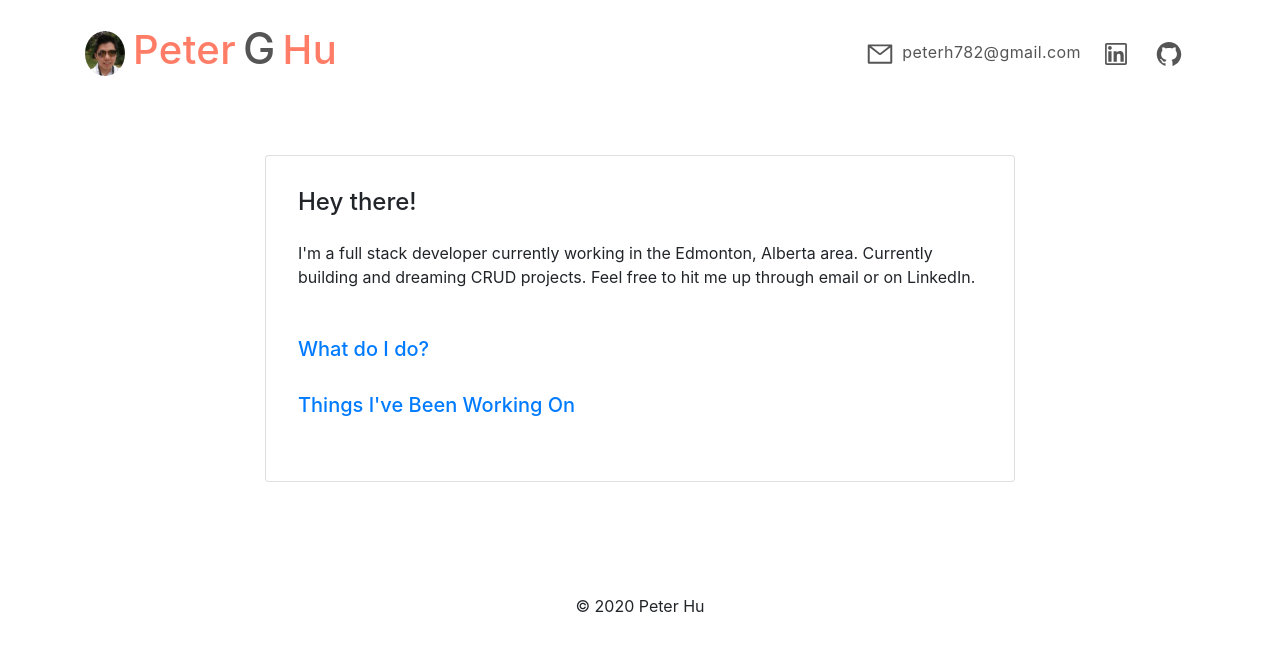
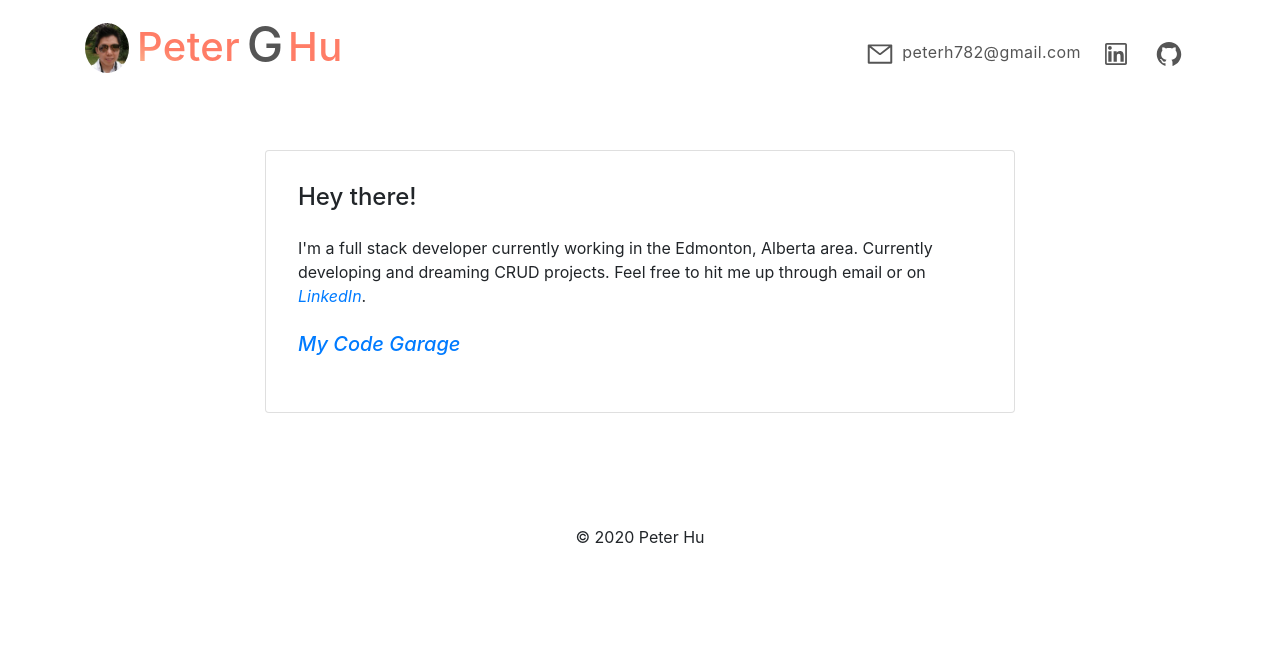
Before and after one commit to pghu782/peterhu.dev, a Gatsby site: page / in a window 1280 px wide. Built offline with nearby package versions, Linux system fonts and the light colour scheme; Gatsby itself is replaced by a stand-in of ours.

Commit message:
update styles

```diff
--- a/gatsby-config.js
+++ b/gatsby-config.js
@@ -24,7 +24,7 @@ module.exports = {
         background_color: `#663399`,
         theme_color: `#663399`,
         display: `minimal-ui`,
-        //icon: `src/images/gatsby-icon.png`, // This path is relative to the root of the site.
+        icon: `src/images/profile_square.jpg`, // This path is relative to the root of the site.
       },
     },
     `gatsby-plugin-sass`,
--- a/src/components/header.js
+++ b/src/components/Header/Header.js
@@ -6,12 +6,12 @@ import {
   AiOutlineLinkedin,
   AiOutlineGithub,
 } from "react-icons/ai"
-import headshot from "../images/headshot_small.jpg"
+import headshot from "../../images/headshot_small.jpg"
 import Image from "react-bootstrap/Image"
-import Burger from "./burger/burger"
-import MobileMenu from "./mobile-menu/mobile-menu"
-import { Desktop, Mobile } from "./media-query/media-query"
-import { useOnClickOutside } from "../utils/hooks"
+import Burger from "../Burger/Burger"
+import MobileMenu from "../MobileMenu/MobileMenu"
+import { Desktop, Mobile } from "../MediaQueries/MediaQueries"
+import { useOnClickOutside } from "../../utils/Hooks"
 
 const Header = ({ siteTitle }) => {
   const [open, setOpen] = useState(false)
@@ -27,16 +27,22 @@ const Header = ({ siteTitle }) => {
     <header>
       <div className="container d-flex justify-content-between">
         <Link to="/">
-          <h1>
-            <Image src={headshot} roundedCircle width="40px" />
-            <span className="header-left__text--orange ml-2">Peter</span>
-            <span className="header-left__text--black-enlarged"> G </span>
-            <span className="header-left__text--orange">Hu</span>
+          <div className="d-flex">
+            <Image src={headshot} roundedCircle className="header-headshot" />
+            <h1 className="header-left__text d-flex">
+              <span className="header-left__text--orange ml-2">
+                <span>Peter</span>
+                <span className="ml-5">Hu</span>
+              </span>
+              <span className="header-left__text--black-enlarged">G</span>
             </h1>
+          </div>
         </Link>
         {/* Side Bar - Desktop */}
         <Desktop>
-          <div className="pt-2 mr-2">
+          <div className="d-flex pt-2 mr-2">
+            <div className="header-email ml-1">
+              <a href="peterh782@gmail.com">
                 <button
                   type="button"
                   className="btn btn-circle"
@@ -44,9 +50,9 @@ const Header = ({ siteTitle }) => {
                 >
                   <AiOutlineMail />
                 </button>
-            <a href="peterh782@gmail.com" className="header-email ml-1">
-              peterh782@gmail.com
+                <span className="ml-1">peterh782@gmail.com</span>
               </a>
+            </div>
             <button
               type="button"
               className="btn btn-circle ml-2"
--- a/src/components/mobile-menu/mobile-menu.js
+++ b/src/components/MobileMenu/MobileMenu.js
@@ -1,11 +1,12 @@
 import React from "react"
 import { bool } from "prop-types"
-import "./mobile-menu.scss"
 import {
   AiOutlineMail,
   AiOutlineLinkedin,
   AiOutlineGithub,
 } from "react-icons/ai"
+
+import "./MobileMenu.scss"
 
 const MobileMenu = ({ open }) => {
   function openLink(url) {
--- a/src/components/mobile-menu/mobile-menu.scss
+++ b/src/components/MobileMenu/MobileMenu.scss
@@ -1,4 +1,4 @@
-@import "../layout.scss";
+@import "../Layout.scss";
 
 nav {
   display: flex;
--- a/src/components/burger/burger.js
+++ b/src/components/burger/burger.js
@@ -1,7 +1,7 @@
 import { bool, func } from "prop-types"
 import React from "react"
 
-import "./burger.scss"
+import "./Burger.scss"
 
 const Burger = ({ open, setOpen }) => (
   <button className="burger" open={open} onClick={() => setOpen(!open)}>
--- a/src/components/layout.js
+++ b/src/components/layout.js
@@ -2,8 +2,8 @@ import React from "react"
 import PropTypes from "prop-types"
 import { useStaticQuery, graphql } from "gatsby"
 
-import Header from "./header"
-import "./layout.scss" //TODO: maybe move to gatsby-browser
+import Header from "./Header/Header"
+import "./Layout.scss"
 
 const Layout = ({ children }) => {
   const data = useStaticQuery(graphql`
--- a/src/components/layout.scss
+++ b/src/components/layout.scss
@@ -68,13 +68,23 @@ header {
   }
 }
 
+.header-headshot {
+  width: 44px;
+  height: 50px;
+}
+
+.header-left__text {
+  position: relative;
+  line-height: 3rem;
+}
+
 .header-left__text--orange {
   color: $orange-theme;
 
   background-image: linear-gradient(
-    90deg,
+    25deg,
     $orange-theme 25%,
-    #fde071 37.5%,
+    #ffdaa2 37.5%,
     white,
     #f7e0ae 62.5%,
     $orange-theme 75%
@@ -89,21 +99,44 @@ header {
 
   &:hover {
     background-position: left center;
-    transition: background-position 2000ms ease-out;
+    transition: background-position 1000ms ease-out;
     color: white; //fallback
   }
 }
 
 .header-left__text--black-enlarged {
   color: $grey-theme;
-  font-size: 2.7rem;
-  margin-left: -5px;
-  margin-right: -5px;
+  font-size: 3.05rem;
+  position: absolute;
+  right: 3.7rem;
+  bottom: 2px;
 }
 
 .header-email {
-  text-decoration: none;
-  color: $grey-theme;
+  display: inline-block;
+
+  a {
+    text-decoration: none;
+    color: $grey-theme;
+  }
+
+  &:hover,
+  &:focus {
+    a {
+      color: $orange-theme;
+      transition: color 0.5s ease-in;
+    }
+
+    .btn-circle {
+      border-color: $orange-theme;
+      transition: border-color 0.5s ease-in;
+
+      svg {
+        fill: $orange-theme;
+        transition: fill 0.5s ease-in;
+      }
+    }
+  }
 }
 
 footer {
--- a/src/pages/404.js
+++ b/src/pages/404.js
@@ -1,7 +1,7 @@
 import React from "react"
 
 import Layout from "../components/layout"
-import SEO from "../components/seo"
+import SEO from "../components/Seo/seo"
 
 const NotFoundPage = () => (
   <Layout>
--- a/src/pages/index.js
+++ b/src/pages/index.js
@@ -1,7 +1,7 @@
 import React from "react"
 import { Link } from "gatsby"
 import Layout from "../components/layout"
-import SEO from "../components/seo"
+import SEO from "../components/Seo/seo"
 
 const IndexPage = () => (
   <Layout>
@@ -10,23 +10,24 @@ const IndexPage = () => (
     <div className="d-flex justify-content-center mt-5">
       <div className="card description-container">
         <h4 className="mb-4">Hey there!</h4>
-        <div className="mb-5">
+        <div className="mb-4">
           I'm a full stack developer currently working in the Edmonton, Alberta
-          area. Currently building and dreaming CRUD projects. Feel free to hit
-          me up through email or on LinkedIn.
-        </div>
-        <div className="mb-4">
+          area. Currently developing and dreaming CRUD projects. Feel free to
+          hit me up through email or on{" "}
           <a
             href="https://www.linkedin.com/in/peter-hu-p-eng-57450071/"
             target="_blank"
             rel="noopener noreferrer"
           >
-            <h5>What do I do?</h5>
+            <i>LinkedIn</i>
           </a>
+          .
         </div>
-        <div className="mb-4">
+        <div className="mb-3">
           <Link to="/projects/">
-            <h5>Things I've Been Working On</h5>
+            <h5>
+              <i>My Code Garage</i>
+            </h5>
           </Link>
         </div>
       </div>
--- a/src/pages/projects.js
+++ b/src/pages/projects.js
@@ -1,11 +1,12 @@
 import React from "react"
-import Layout from "../components/layout"
-import SEO from "../components/seo"
 import Zoom from "react-medium-image-zoom"
 import "react-medium-image-zoom/dist/styles.css"
 
 // import { Desktop, Tablet, Mobile } from "../components/media-query/media-query"
 import { useMediaQuery } from "react-responsive"
+
+import Layout from "../components/layout"
+import SEO from "../components/Seo/seo"
 
 /* Images */
 import morninbytes from "../images/MorninBytes.png"
```
Also changed, not shown: src/components/MediaQueries/MediaQueries.js (renamed from src/components/media-query/media-query.js), src/components/Seo/Seo.js (renamed from src/components/seo.js), src/images/favicon-32x32.png (added). Lines whose indentation alone changed are shown as unchanged.
